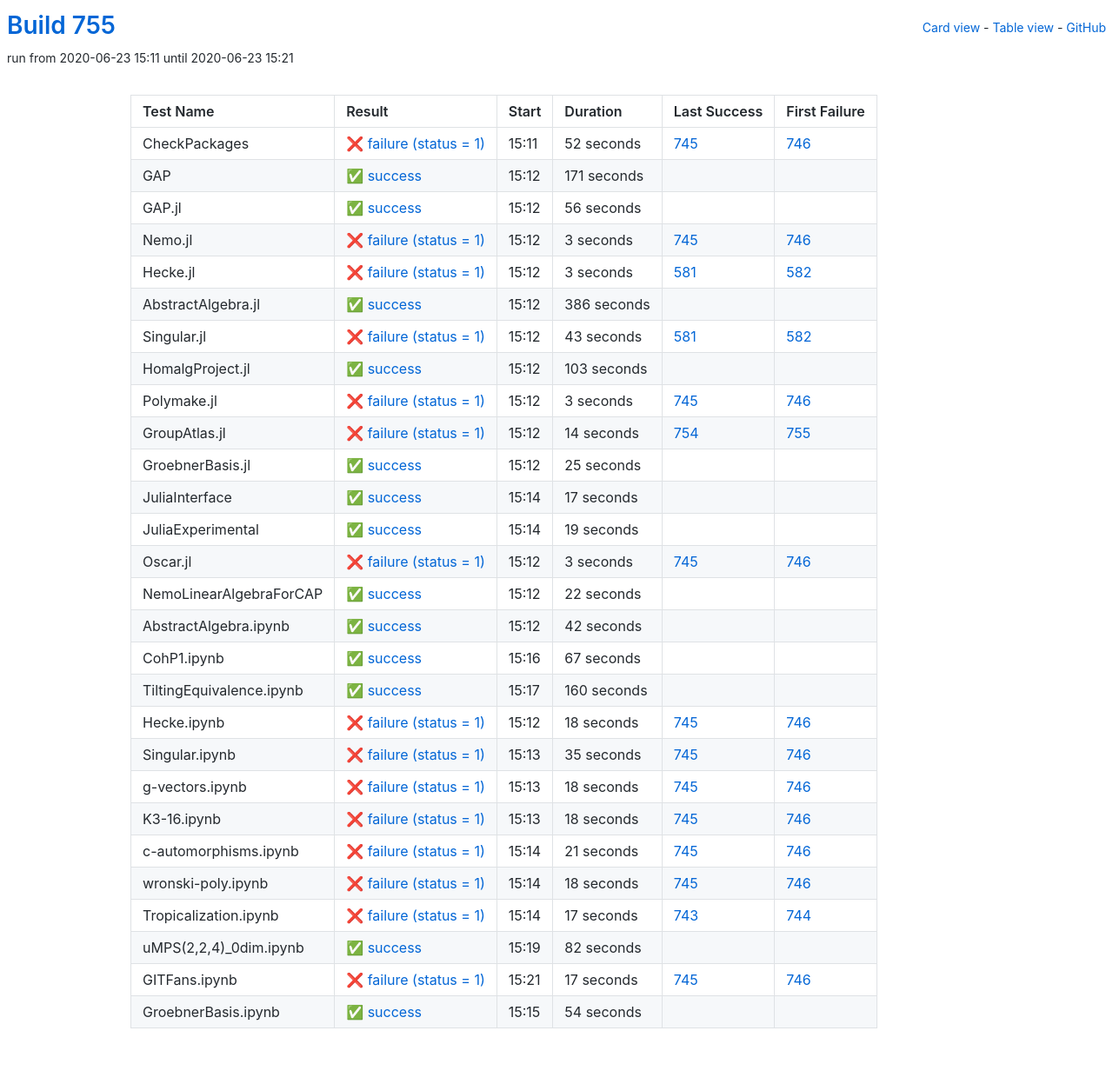
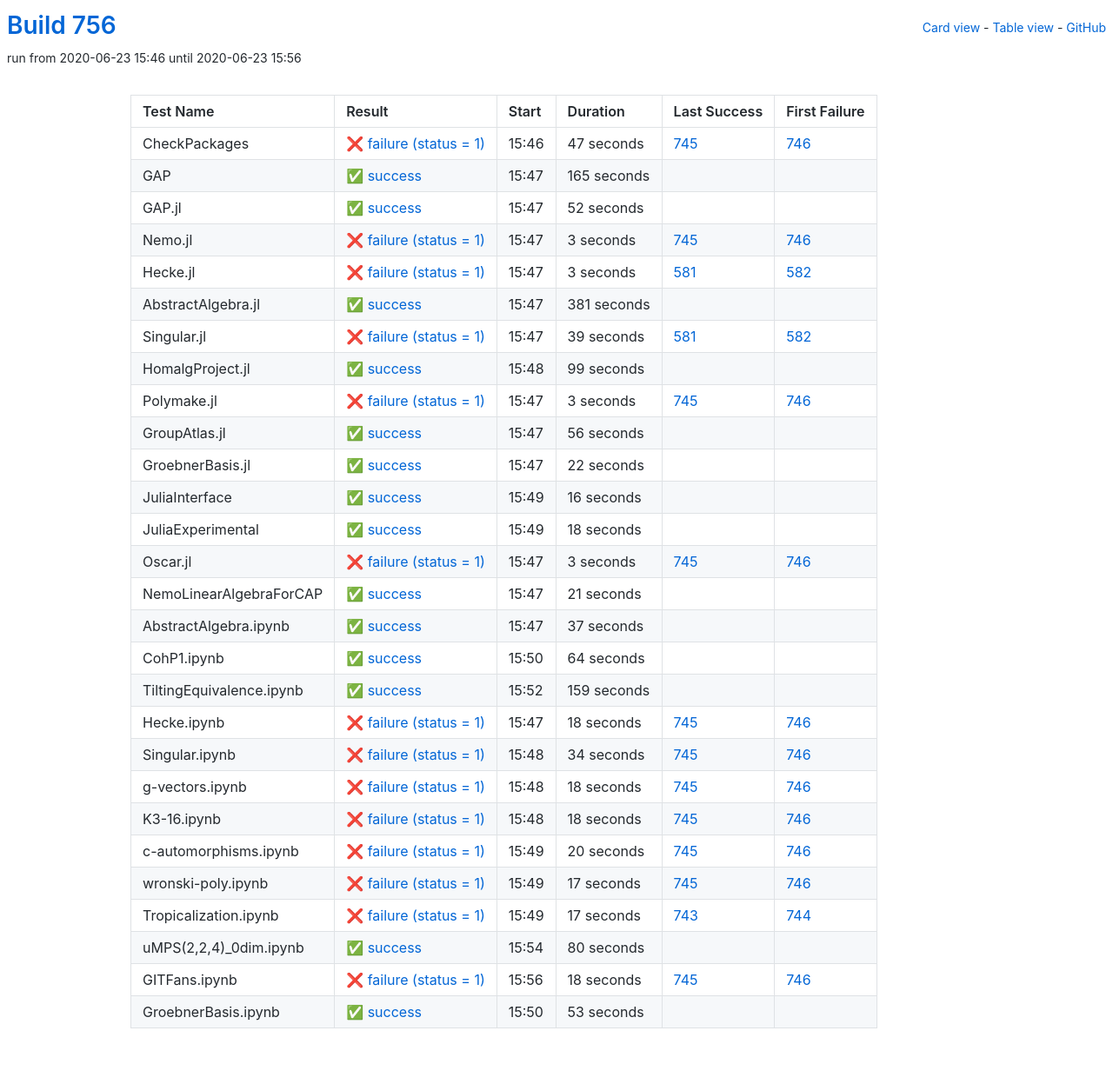
Before and after one commit to oscar-system/oscar-ci-status-1.4, a Jekyll site: the page built from table.html, in a window 1280 px wide. Shown: the whole page at 87% size. Built offline with Jekyll 4.4.1, drawn with Linux system fonts in a browser that asks for light colours.

Commit message:
Build #756

```diff
--- a/_data/ci.yml
+++ b/_data/ci.yml
@@ -1,6 +1,6 @@
 ---
-build: 755
-build_url: https://oscarci.mathematik.uni-kl.de/job/oscar-julia-1.4/755/
+build: 756
+build_url: https://oscarci.mathematik.uni-kl.de/job/oscar-julia-1.4/756/
 job: oscar-julia-1.4
 organization: oscar-system
 repo: oscar-ci-status-1.4
@@ -8,44 +8,44 @@ repourl: https://github.com/oscar-system/oscar-ci-status-1.4
 tests:
 - name: CheckPackages
   id: checkpackages
-  log: https://oscarci.mathematik.uni-kl.de/job/oscar-julia-1.4/755/artifact/logs/build-755/CheckPackages.log
-  start: 2020-06-23 15:11
+  log: https://oscarci.mathematik.uni-kl.de/job/oscar-julia-1.4/756/artifact/logs/build-756/CheckPackages.log
+  start: 2020-06-23 15:46
   success: false
   exitcode: 1
   status: failure
-  duration: 52
+  duration: 47
   last_success: 745
   last_success_url: https://oscarci.mathematik.uni-kl.de/job/oscar-julia-1.4/745/
   first_failure: 746
   first_failure_url: https://oscarci.mathematik.uni-kl.de/job/oscar-julia-1.4/746/
 - name: GAP
   id: gap
-  log: https://oscarci.mathematik.uni-kl.de/job/oscar-julia-1.4/755/artifact/logs/build-755/GAP.log
-  start: 2020-06-23 15:12
+  log: https://oscarci.mathematik.uni-kl.de/job/oscar-julia-1.4/756/artifact/logs/build-756/GAP.log
+  start: 2020-06-23 15:47
   success: true
   exitcode: 0
   status: success
-  duration: 171
+  duration: 165
   last_success: false
   last_success_url:
   first_failure: false
   first_failure_url:
 - name: GAP.jl
   id: gap-jl
-  log: https://oscarci.mathematik.uni-kl.de/job/oscar-julia-1.4/755/artifact/logs/build-755/GAP.jl.log
-  start: 2020-06-23 15:12
+  log: https://oscarci.mathematik.uni-kl.de/job/oscar-julia-1.4/756/artifact/logs/build-756/GAP.jl.log
+  start: 2020-06-23 15:47
   success: true
   exitcode: 0
   status: success
-  duration: 56
+  duration: 52
   last_success: false
   last_success_url:
   first_failure: false
   first_failure_url:
 - name: Nemo.jl
   id: nemo-jl
-  log: https://oscarci.mathematik.uni-kl.de/job/oscar-julia-1.4/755/artifact/logs/build-755/Nemo.jl.log
-  start: 2020-06-23 15:12
+  log: https://oscarci.mathematik.uni-kl.de/job/oscar-julia-1.4/756/artifact/logs/build-756/Nemo.jl.log
+  start: 2020-06-23 15:47
   success: false
   exitcode: 1
   status: failure
@@ -56,8 +56,8 @@ tests:
   first_failure_url: https://oscarci.mathematik.uni-kl.de/job/oscar-julia-1.4/746/
 - name: Hecke.jl
   id: hecke-jl
-  log: https://oscarci.mathematik.uni-kl.de/job/oscar-julia-1.4/755/artifact/logs/build-755/Hecke.jl.log
-  start: 2020-06-23 15:12
+  log: https://oscarci.mathematik.uni-kl.de/job/oscar-julia-1.4/756/artifact/logs/build-756/Hecke.jl.log
+  start: 2020-06-23 15:47
   success: false
   exitcode: 1
   status: failure
@@ -68,44 +68,44 @@ tests:
   first_failure_url: https://oscarci.mathematik.uni-kl.de/job/oscar-julia-1.4/582/
 - name: AbstractAlgebra.jl
   id: abstractalgebra-jl
-  log: https://oscarci.mathematik.uni-kl.de/job/oscar-julia-1.4/755/artifact/logs/build-755/AbstractAlgebra.jl.log
-  start: 2020-06-23 15:12
+  log: https://oscarci.mathematik.uni-kl.de/job/oscar-julia-1.4/756/artifact/logs/build-756/AbstractAlgebra.jl.log
+  start: 2020-06-23 15:47
   success: true
   exitcode: 0
   status: success
-  duration: 386
+  duration: 381
   last_success: false
   last_success_url:
   first_failure: false
   first_failure_url:
 - name: Singular.jl
   id: singular-jl
-  log: https://oscarci.mathematik.uni-kl.de/job/oscar-julia-1.4/755/artifact/logs/build-755/Singular.jl.log
-  start: 2020-06-23 15:12
+  log: https://oscarci.mathematik.uni-kl.de/job/oscar-julia-1.4/756/artifact/logs/build-756/Singular.jl.log
+  start: 2020-06-23 15:47
   success: false
   exitcode: 1
   status: failure
-  duration: 43
+  duration: 39
   last_success: 581
   last_success_url: https://oscarci.mathematik.uni-kl.de/job/oscar-julia-1.4/581/
   first_failure: 582
   first_failure_url: https://oscarci.mathematik.uni-kl.de/job/oscar-julia-1.4/582/
 - name: HomalgProject.jl
   id: homalgproject-jl
-  log: https://oscarci.mathematik.uni-kl.de/job/oscar-julia-1.4/755/artifact/logs/build-755/HomalgProject.jl.log
-  start: 2020-06-23 15:12
+  log: https://oscarci.mathematik.uni-kl.de/job/oscar-julia-1.4/756/artifact/logs/build-756/HomalgProject.jl.log
+  start: 2020-06-23 15:48
   success: true
   exitcode: 0
   status: success
-  duration: 103
+  duration: 99
   last_success: false
   last_success_url:
   first_failure: false
   first_failure_url:
 - name: Polymake.jl
   id: polymake-jl
-  log: https://oscarci.mathematik.uni-kl.de/job/oscar-julia-1.4/755/artifact/logs/build-755/Polymake.jl.log
-  start: 2020-06-23 15:12
+  log: https://oscarci.mathematik.uni-kl.de/job/oscar-julia-1.4/756/artifact/logs/build-756/Polymake.jl.log
+  start: 2020-06-23 15:47
   success: false
   exitcode: 1
   status: failure
@@ -116,56 +116,56 @@ tests:
   first_failure_url: https://oscarci.mathematik.uni-kl.de/job/oscar-julia-1.4/746/
 - name: GroupAtlas.jl
   id: groupatlas-jl
-  log: https://oscarci.mathematik.uni-kl.de/job/oscar-julia-1.4/755/artifact/logs/build-755/GroupAtlas.jl.log
-  start: 2020-06-23 15:12
-  success: false
-  exitcode: 1
-  status: failure
-  duration: 14
-  last_success: 754
-  last_success_url: https://oscarci.mathematik.uni-kl.de/job/oscar-julia-1.4/754/
-  first_failure: 755
-  first_failure_url: https://oscarci.mathematik.uni-kl.de/job/oscar-julia-1.4/755/
-- name: GroebnerBasis.jl
-  id: groebnerbasis-jl
-  log: https://oscarci.mathematik.uni-kl.de/job/oscar-julia-1.4/755/artifact/logs/build-755/GroebnerBasis.jl.log
-  start: 2020-06-23 15:12
+  log: https://oscarci.mathematik.uni-kl.de/job/oscar-julia-1.4/756/artifact/logs/build-756/GroupAtlas.jl.log
+  start: 2020-06-23 15:47
   success: true
   exitcode: 0
   status: success
-  duration: 25
+  duration: 56
+  last_success: false
+  last_success_url:
+  first_failure: false
+  first_failure_url:
+- name: GroebnerBasis.jl
+  id: groebnerbasis-jl
+  log: https://oscarci.mathematik.uni-kl.de/job/oscar-julia-1.4/756/artifact/logs/build-756/GroebnerBasis.jl.log
+  start: 2020-06-23 15:47
+  success: true
+  exitcode: 0
+  status: success
+  duration: 22
   last_success: false
   last_success_url:
   first_failure: false
   first_failure_url:
 - name: JuliaInterface
   id: juliainterface
-  log: https://oscarci.mathematik.uni-kl.de/job/oscar-julia-1.4/755/artifact/logs/build-755/JuliaInterface.log
-  start: 2020-06-23 15:14
+  log: https://oscarci.mathematik.uni-kl.de/job/oscar-julia-1.4/756/artifact/logs/build-756/JuliaInterface.log
+  start: 2020-06-23 15:49
   success: true
   exitcode: 0
   status: success
-  duration: 17
+  duration: 16
   last_success: false
   last_success_url:
   first_failure: false
   first_failure_url:
 - name: JuliaExperimental
   id: juliaexperimental
-  log: https://oscarci.mathematik.uni-kl.de/job/oscar-julia-1.4/755/artifact/logs/build-755/JuliaExperimental.log
-  start: 2020-06-23 15:14
+  log: https://oscarci.mathematik.uni-kl.de/job/oscar-julia-1.4/756/artifact/logs/build-756/JuliaExperimental.log
+  start: 2020-06-23 15:49
   success: true
   exitcode: 0
   status: success
-  duration: 19
+  duration: 18
   last_success: false
   last_success_url:
   first_failure: false
   first_failure_url:
 - name: Oscar.jl
   id: oscar-jl
-  log: https://oscarci.mathematik.uni-kl.de/job/oscar-julia-1.4/755/artifact/logs/build-755/Oscar.jl.log
-  start: 2020-06-23 15:12
+  log: https://oscarci.mathematik.uni-kl.de/job/oscar-julia-1.4/756/artifact/logs/build-756/Oscar.jl.log
+  start: 2020-06-23 15:47
   success: false
   exitcode: 1
   status: failure
@@ -176,56 +176,56 @@ tests:
   first_failure_url: https://oscarci.mathematik.uni-kl.de/job/oscar-julia-1.4/746/
 - name: NemoLinearAlgebraForCAP
   id: nemolinearalgebraforcap
-  log: https://oscarci.mathematik.uni-kl.de/job/oscar-julia-1.4/755/artifact/logs/build-755/NemoLinearAlgebraForCAP.log
-  start: 2020-06-23 15:12
+  log: https://oscarci.mathematik.uni-kl.de/job/oscar-julia-1.4/756/artifact/logs/build-756/NemoLinearAlgebraForCAP.log
+  start: 2020-06-23 15:47
   success: true
   exitcode: 0
   status: success
-  duration: 22
+  duration: 21
   last_success: false
   last_success_url:
   first_failure: false
   first_failure_url:
 - name: AbstractAlgebra.ipynb
   id: abstractalgebra-ipynb
-  log: https://oscarci.mathematik.uni-kl.de/job/oscar-julia-1.4/755/artifact/logs/build-755/AbstractAlgebra.ipynb.log
-  start: 2020-06-23 15:12
+  log: https://oscarci.mathematik.uni-kl.de/job/oscar-julia-1.4/756/artifact/logs/build-756/AbstractAlgebra.ipynb.log
+  start: 2020-06-23 15:47
   success: true
   exitcode: 0
   status: success
-  duration: 42
+  duration: 37
   last_success: false
   last_success_url:
   first_failure: false
   first_failure_url:
 - name: CohP1.ipynb
   id: cohp1-ipynb
-  log: https://oscarci.mathematik.uni-kl.de/job/oscar-julia-1.4/755/artifact/logs/build-755/CohP1.ipynb.log
-  start: 2020-06-23 15:16
+  log: https://oscarci.mathematik.uni-kl.de/job/oscar-julia-1.4/756/artifact/logs/build-756/CohP1.ipynb.log
+  start: 2020-06-23 15:50
   success: true
   exitcode: 0
   status: success
-  duration: 67
+  duration: 64
   last_success: false
   last_success_url:
   first_failure: false
   first_failure_url:
 - name: TiltingEquivalence.ipynb
   id: tiltingequivalence-ipynb
-  log: https://oscarci.mathematik.uni-kl.de/job/oscar-julia-1.4/755/artifact/logs/build-755/TiltingEquivalence.ipynb.log
-  start: 2020-06-23 15:17
+  log: https://oscarci.mathematik.uni-kl.de/job/oscar-julia-1.4/756/artifact/logs/build-756/TiltingEquivalence.ipynb.log
+  start: 2020-06-23 15:52
   success: true
   exitcode: 0
   status: success
-  duration: 160
+  duration: 159
   last_success: false
   last_success_url:
   first_failure: false
   first_failure_url:
 - name: Hecke.ipynb
   id: hecke-ipynb
-  log: https://oscarci.mathematik.uni-kl.de/job/oscar-julia-1.4/755/artifact/logs/build-755/Hecke.ipynb.log
-  start: 2020-06-23 15:12
+  log: https://oscarci.mathematik.uni-kl.de/job/oscar-julia-1.4/756/artifact/logs/build-756/Hecke.ipynb.log
+  start: 2020-06-23 15:47
   success: false
   exitcode: 1
   status: failure
@@ -236,20 +236,20 @@ tests:
   first_failure_url: https://oscarci.mathematik.uni-kl.de/job/oscar-julia-1.4/746/
 - name: Singular.ipynb
   id: singular-ipynb
-  log: https://oscarci.mathematik.uni-kl.de/job/oscar-julia-1.4/755/artifact/logs/build-755/Singular.ipynb.log
-  start: 2020-06-23 15:13
+  log: https://oscarci.mathematik.uni-kl.de/job/oscar-julia-1.4/756/artifact/logs/build-756/Singular.ipynb.log
+  start: 2020-06-23 15:48
   success: false
   exitcode: 1
   status: failure
-  duration: 35
+  duration: 34
   last_success: 745
   last_success_url: https://oscarci.mathematik.uni-kl.de/job/oscar-julia-1.4/745/
   first_failure: 746
   first_failure_url: https://oscarci.mathematik.uni-kl.de/job/oscar-julia-1.4/746/
 - name: g-vectors.ipynb
   id: g-vectors-ipynb
-  log: https://oscarci.mathematik.uni-kl.de/job/oscar-julia-1.4/755/artifact/logs/build-755/g-vectors.ipynb.log
-  start: 2020-06-23 15:13
+  log: https://oscarci.mathematik.uni-kl.de/job/oscar-julia-1.4/756/artifact/logs/build-756/g-vectors.ipynb.log
+  start: 2020-06-23 15:48
   success: false
   exitcode: 1
   status: failure
@@ -260,8 +260,8 @@ tests:
   first_failure_url: https://oscarci.mathematik.uni-kl.de/job/oscar-julia-1.4/746/
 - name: K3-16.ipynb
   id: k3-16-ipynb
-  log: https://oscarci.mathematik.uni-kl.de/job/oscar-julia-1.4/755/artifact/logs/build-755/K3-16.ipynb.log
-  start: 2020-06-23 15:13
+  log: https://oscarci.mathematik.uni-kl.de/job/oscar-julia-1.4/756/artifact/logs/build-756/K3-16.ipynb.log
+  start: 2020-06-23 15:48
   success: false
   exitcode: 1
   status: failure
@@ -272,32 +272,32 @@ tests:
   first_failure_url: https://oscarci.mathematik.uni-kl.de/job/oscar-julia-1.4/746/
 - name: c-automorphisms.ipynb
   id: c-automorphisms-ipynb
-  log: https://oscarci.mathematik.uni-kl.de/job/oscar-julia-1.4/755/artifact/logs/build-755/c-automorphisms.ipynb.log
-  start: 2020-06-23 15:14
+  log: https://oscarci.mathematik.uni-kl.de/job/oscar-julia-1.4/756/artifact/logs/build-756/c-automorphisms.ipynb.log
+  start: 2020-06-23 15:49
   success: false
   exitcode: 1
   status: failure
-  duration: 21
+  duration: 20
   last_success: 745
   last_success_url: https://oscarci.mathematik.uni-kl.de/job/oscar-julia-1.4/745/
   first_failure: 746
   first_failure_url: https://oscarci.mathematik.uni-kl.de/job/oscar-julia-1.4/746/
 - name: wronski-poly.ipynb
   id: wronski-poly-ipynb
-  log: https://oscarci.mathematik.uni-kl.de/job/oscar-julia-1.4/755/artifact/logs/build-755/wronski-poly.ipynb.log
-  start: 2020-06-23 15:14
+  log: https://oscarci.mathematik.uni-kl.de/job/oscar-julia-1.4/756/artifact/logs/build-756/wronski-poly.ipynb.log
+  start: 2020-06-23 15:49
   success: false
   exitcode: 1
   status: failure
-  duration: 18
+  duration: 17
   last_success: 745
   last_success_url: https://oscarci.mathematik.uni-kl.de/job/oscar-julia-1.4/745/
   first_failure: 746
   first_failure_url: https://oscarci.mathematik.uni-kl.de/job/oscar-julia-1.4/746/
 - name: Tropicalization.ipynb
   id: tropicalization-ipynb
-  log: https://oscarci.mathematik.uni-kl.de/job/oscar-julia-1.4/755/artifact/logs/build-755/Tropicalization.ipynb.log
-  start: 2020-06-23 15:14
+  log: https://oscarci.mathematik.uni-kl.de/job/oscar-julia-1.4/756/artifact/logs/build-756/Tropicalization.ipynb.log
+  start: 2020-06-23 15:49
   success: false
   exitcode: 1
   status: failure
@@ -308,36 +308,36 @@ tests:
   first_failure_url: https://oscarci.mathematik.uni-kl.de/job/oscar-julia-1.4/744/
 - name: uMPS(2,2,4)_0dim.ipynb
   id: umps-2-2-4-0dim-ipynb
-  log: https://oscarci.mathematik.uni-kl.de/job/oscar-julia-1.4/755/artifact/logs/build-755/uMPS-2-2-4-_0dim.ipynb.log
-  start: 2020-06-23 15:19
+  log: https://oscarci.mathematik.uni-kl.de/job/oscar-julia-1.4/756/artifact/logs/build-756/uMPS-2-2-4-_0dim.ipynb.log
+  start: 2020-06-23 15:54
   success: true
   exitcode: 0
   status: success
-  duration: 82
+  duration: 80
   last_success: false
   last_success_url:
   first_failure: false
   first_failure_url:
 - name: GITFans.ipynb
   id: gitfans-ipynb
-  log: https://oscarci.mathematik.uni-kl.de/job/oscar-julia-1.4/755/artifact/logs/build-755/GITFans.ipynb.log
-  start: 2020-06-23 15:21
+  log: https://oscarci.mathematik.uni-kl.de/job/oscar-julia-1.4/756/artifact/logs/build-756/GITFans.ipynb.log
+  start: 2020-06-23 15:56
   success: false
   exitcode: 1
   status: failure
-  duration: 17
+  duration: 18
   last_success: 745
   last_success_url: https://oscarci.mathematik.uni-kl.de/job/oscar-julia-1.4/745/
   first_failure: 746
   first_failure_url: https://oscarci.mathematik.uni-kl.de/job/oscar-julia-1.4/746/
 - name: GroebnerBasis.ipynb
   id: groebnerbasis-ipynb
-  log: https://oscarci.mathematik.uni-kl.de/job/oscar-julia-1.4/755/artifact/logs/build-755/GroebnerBasis.ipynb.log
-  start: 2020-06-23 15:15
+  log: https://oscarci.mathematik.uni-kl.de/job/oscar-julia-1.4/756/artifact/logs/build-756/GroebnerBasis.ipynb.log
+  start: 2020-06-23 15:50
   success: true
   exitcode: 0
   status: success
-  duration: 54
+  duration: 53
   last_success: false
   last_success_url:
   first_failure: false
```
Also changed, not shown: README.md.
